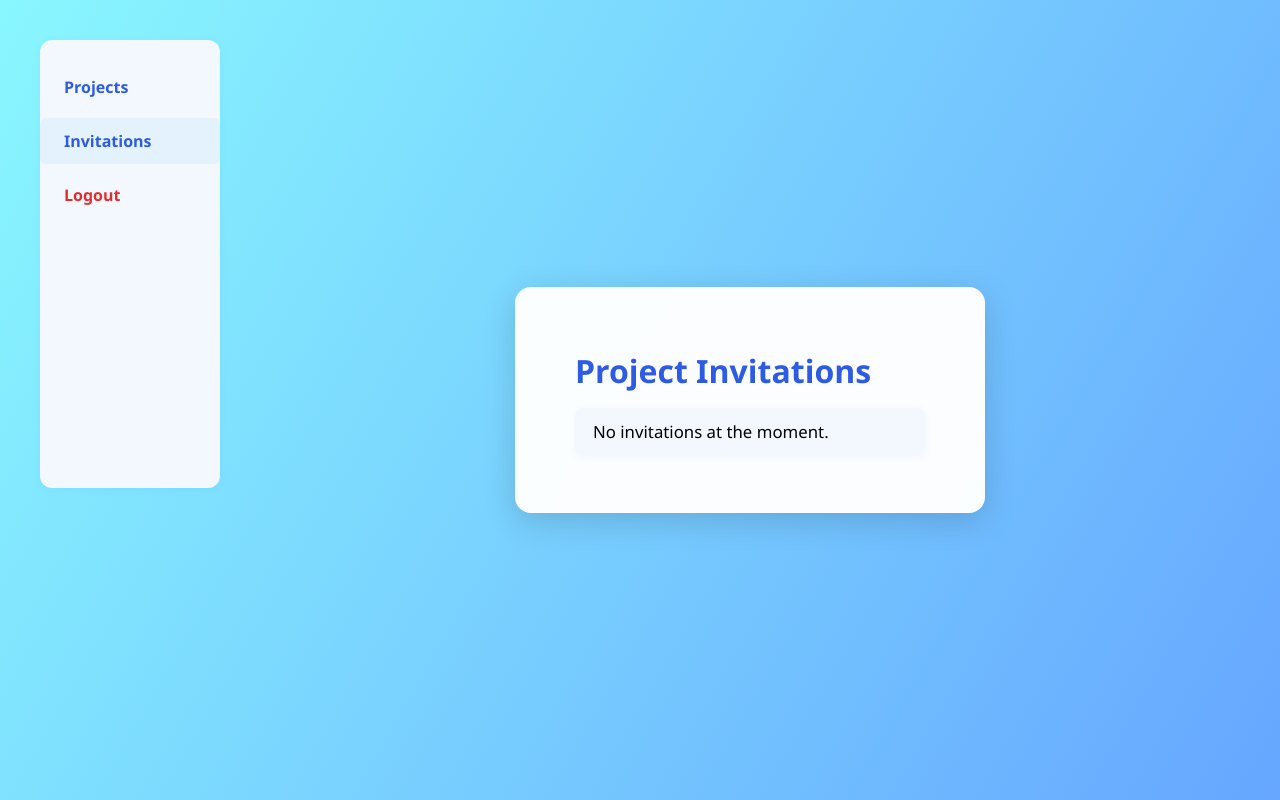
After one commit to JaithLomitha2002/ToDoz, a Flask app: page /invitations in a window 1280 px wide. The commit adds this page. Run offline with Flask 3, Linux system fonts and the light colour scheme; the visitor is signed in with stand-in values (Sample User, id 1).

Commit message:
Add project and task management features with corresponding templates and styles

```diff
--- a/app.py
+++ b/app.py
@@ -4,6 +4,8 @@ from flask_login import LoginManager
 from models import db, User
 from controllers.login_controller import login_bp
 from controllers.crud_controller import crud_bp
+from controllers.project_controller import project_bp
+from controllers.task_controller import task_bp
 
 app = Flask(__name__)
 app.config["SQLALCHEMY_DATABASE_URI"] = "sqlite:///test.db"
@@ -18,6 +20,8 @@ def load_user(user_id):
 
 app.register_blueprint(login_bp)
 app.register_blueprint(crud_bp)
+app.register_blueprint(project_bp)
+app.register_blueprint(task_bp)
 
 if __name__ == "__main__":
     app.run(debug=True, host="0.0.0.0", port=5000)
--- a/controllers/crud_controller.py
+++ b/controllers/crud_controller.py
@@ -5,7 +5,7 @@ from datetime import datetime
 
 crud_bp = Blueprint("crud", __name__)
 
-@crud_bp.route("/", methods=["GET"])
+@crud_bp.route("/todos", methods=["GET"])
 @login_required
 def home():
     tasks = ToDo.query.filter_by(user_id=current_user.id).order_by(ToDo.date.desc()).all()
--- a/controllers/login_controller.py
+++ b/controllers/login_controller.py
@@ -29,7 +29,7 @@ def login():
         user = User.query.filter_by(username=username).first()
         if user and check_password_hash(user.password, password):
             login_user(user)
-            return redirect(url_for("crud.home"))
+            return redirect(url_for("project.projects"))
         else:
             flash("Invalid username or password.")
     return render_template("login.html")
--- /dev/null
+++ b/controllers/project_controller.py
@@ -0,0 +1,81 @@
+from flask import Blueprint, render_template, request, redirect, url_for, flash, jsonify
+from flask_login import login_required, current_user
+from models import db, Project, ProjectMember, User, Task, TaskAssignee
+from datetime import datetime
+
+project_bp = Blueprint("project", __name__)
+
+@project_bp.route("/")
+def home_redirect():
+    return redirect(url_for("project.projects"))
+
+@project_bp.route("/invitations")
+@login_required
+def invitations():
+    invitations = ProjectMember.query.filter_by(user_id=current_user.id).filter(ProjectMember.status.in_(["pending", "rejected"])).all()
+    return render_template("invitations.html", invitations=invitations)
+
+@project_bp.route("/projects")
+@login_required
+def projects():
+    # Show projects where user is manager or member
+    managed = Project.query.filter_by(manager_id=current_user.id).all()
+    member_projects = [pm.project for pm in ProjectMember.query.filter_by(user_id=current_user.id, status="accepted").all()]
+    return render_template("projects.html", managed=managed, member_projects=member_projects)
+
+@project_bp.route("/project/create", methods=["POST"])
+@login_required
+def create_project():
+    name = request.form["name"]
+    project = Project(name=name, manager_id=current_user.id)
+    db.session.add(project)
+    db.session.commit()
+    # Add manager as accepted member
+    pm = ProjectMember(project_id=project.id, user_id=current_user.id, status="accepted")
+    db.session.add(pm)
+    db.session.commit()
+    return redirect(url_for("project.projects"))
+
+@project_bp.route("/project/<int:project_id>")
+@login_required
+def project_detail(project_id):
+    project = Project.query.get_or_404(project_id)
+    # Access control: only members/managers can view
+    pm = ProjectMember.query.filter_by(project_id=project_id, user_id=current_user.id, status="accepted").first()
+    if not pm and project.manager_id != current_user.id:
+        flash("Access denied.")
+        return redirect(url_for("project.projects"))
+    invitations = ProjectMember.query.filter_by(project_id=project_id, status="pending").all()
+    return render_template("project_detail.html", project=project, invitations=invitations)
+
+@project_bp.route("/project/<int:project_id>/invite", methods=["POST"])
+@login_required
+def invite_member(project_id):
+    project = Project.query.get_or_404(project_id)
+    if project.manager_id != current_user.id:
+        return jsonify({"error": "Only manager can invite"}), 403
+    username = request.form["username"]
+    user = User.query.filter_by(username=username).first()
+    if not user:
+        return jsonify({"error": "User not found"}), 404
+    # Prevent duplicate invitations
+    existing = ProjectMember.query.filter_by(project_id=project_id, user_id=user.id).first()
+    if existing:
+        return jsonify({"error": "Already invited or member"}), 400
+    pm = ProjectMember(project_id=project_id, user_id=user.id, status="pending")
+    db.session.add(pm)
+    db.session.commit()
+    return redirect(url_for("project.project_detail", project_id=project_id))
+
+@project_bp.route("/project/invitation/<int:inv_id>/<action>", methods=["POST"])
+@login_required
+def handle_invitation(inv_id, action):
+    pm = ProjectMember.query.get_or_404(inv_id)
+    if pm.user_id != current_user.id:
+        return jsonify({"error": "Unauthorized"}), 403
+    if action == "accept":
+        pm.status = "accepted"
+    elif action == "reject":
+        pm.status = "rejected"
+    db.session.commit()
+    return redirect(url_for("project.projects"))
--- a/static/css/index.css
+++ b/static/css/index.css
@@ -9,43 +9,54 @@ body {
     justify-content: center;
 }
 .container {
-    background: rgba(255,255,255,0.95);
+    background: rgba(255,255,255,0.97);
     padding: 40px 60px;
     border-radius: 16px;
     box-shadow: 0 8px 32px rgba(0,0,0,0.15);
-    text-align: center;
     min-width: 350px;
-    max-width: 500px;
+    max-width: 700px;
 }
-h1 {
+h1, h2, h3 {
     color: #2d5be3;
-    margin-bottom: 24px;
-    font-size: 2.2em;
+    margin-bottom: 16px;
     font-weight: 700;
 }
-.todo-form {
+ul {
+    list-style: none;
+    padding: 0;
+    margin: 0 0 18px 0;
+}
+li {
+    background: #f3f8ff;
+    margin-bottom: 10px;
+    padding: 12px 18px;
+    border-radius: 8px;
+    box-shadow: 0 2px 8px rgba(45,91,227,0.05);
+    font-size: 1.05em;
+}
+form {
+    margin: 10px 0;
     display: flex;
-    gap: 12px;
-    margin-bottom: 28px;
+    gap: 10px;
+    align-items: center;
 }
-.todo-form input[type="text"] {
-    flex: 1;
-    padding: 12px;
+input[type="text"], input[type="number"], input[type="date"], select {
+    padding: 8px 12px;
     border: 1px solid #dbeafe;
-    border-radius: 8px;
+    border-radius: 6px;
     font-size: 1em;
     outline: none;
     transition: border 0.2s;
 }
-.todo-form input[type="text"]:focus {
+input[type="text"]:focus, input[type="number"]:focus, input[type="date"]:focus, select:focus {
     border-color: #2d5be3;
 }
 .btn {
-    padding: 12px 28px;
+    padding: 8px 20px;
     background: #2d5be3;
     color: #fff;
     border: none;
-    border-radius: 8px;
+    border-radius: 6px;
     font-size: 1em;
     cursor: pointer;
     transition: background 0.2s;
--- /dev/null
+++ b/templates/invitations.html
@@ -0,0 +1,65 @@
+<!DOCTYPE html>
+<html lang="en">
+<head>
+    <meta charset="UTF-8">
+    <title>Project Invitations</title>
+    <link rel="stylesheet" href="{{ url_for('static', filename='css/index.css') }}">
+    <style>
+        .sidebar {
+            width: 180px;
+            background: #f3f8ff;
+            border-radius: 12px;
+            padding: 24px 0;
+            box-shadow: 0 2px 8px rgba(45,91,227,0.05);
+            position: absolute;
+            left: 40px;
+            top: 40px;
+            min-height: 400px;
+        }
+        .sidebar a {
+            display: block;
+            color: #2d5be3;
+            text-decoration: none;
+            padding: 12px 24px;
+            font-weight: 600;
+            margin-bottom: 8px;
+            border-radius: 6px;
+            transition: background 0.2s;
+        }
+        .sidebar a.active, .sidebar a:hover {
+            background: #e3f2fd;
+        }
+        .main-content {
+            margin-left: 220px;
+        }
+    </style>
+</head>
+<body>
+<div class="sidebar">
+    <a href="{{ url_for('project.projects') }}">Projects</a>
+    <a href="{{ url_for('project.invitations') }}" class="active">Invitations</a>
+    <a href="{{ url_for('login.logout') }}" style="color:#e32d2d;">Logout</a>
+</div>
+<div class="container main-content">
+    <h1>Project Invitations</h1>
+    <ul>
+        {% for inv in invitations %}
+            <li class="invitation-pending">
+                <strong>{{ inv.project.name }}</strong> invited by <b>{{ inv.project.manager.username }}</b>
+                <br>Status: {{ inv.status }}
+                {% if inv.status == 'pending' %}
+                    <form method="POST" action="{{ url_for('project.handle_invitation', inv_id=inv.id, action='accept') }}" style="display:inline;">
+                        <button type="submit" class="btn">Accept</button>
+                    </form>
+                    <form method="POST" action="{{ url_for('project.handle_invitation', inv_id=inv.id, action='reject') }}" style="display:inline;">
+                        <button type="submit" class="btn">Reject</button>
+                    </form>
+                {% endif %}
+            </li>
+        {% else %}
+            <li>No invitations at the moment.</li>
+        {% endfor %}
+    </ul>
+</div>
+</body>
+</html>
```
Also changed, not shown: other parts of static/css/index.css (+34 -50 lines), controllers/task_controller.py (added, +86 -0 lines), models.py (+34 -0 lines), templates/project_detail.html (added, +98 -0 lines), templates/projects.html (added, +76 -0 lines).
